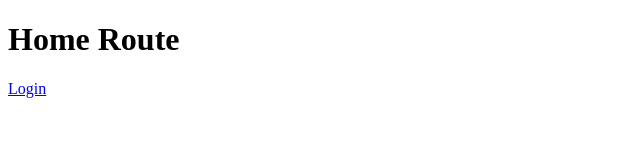
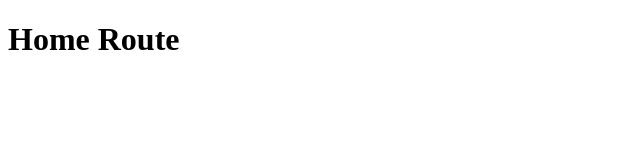
Before and after one commit to sabihajyoti22/User-Management-App, a website: page index.html in a window 1280 px wide. Shown: the full height of the page, 0-640 px from the left. Drawn offline with Linux system fonts and the light colour scheme.

Commit message:
some changes

```diff
--- a/index.html
+++ b/index.html
@@ -8,6 +8,5 @@
 </head>
 <body>
     <h1>Home Route</h1>
-    <a href="/auth/google">Login</a>
 </body>
 </html>
```
